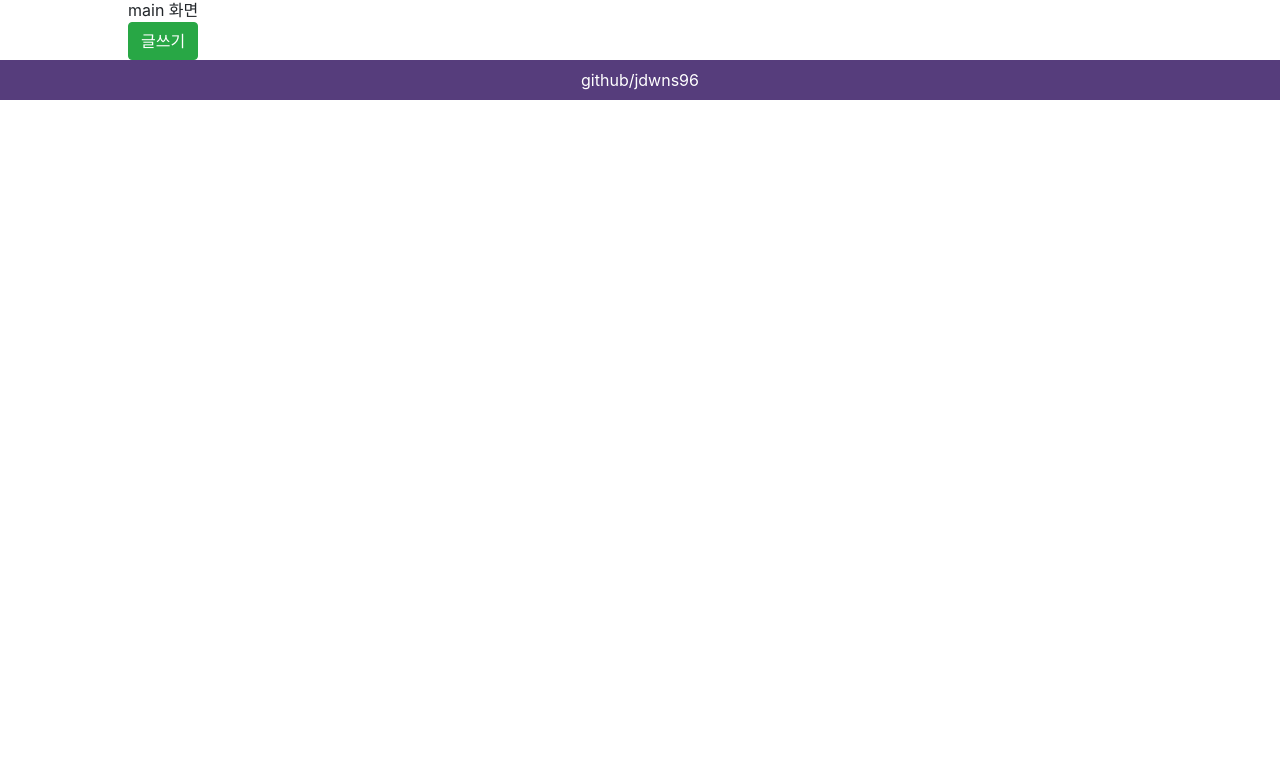
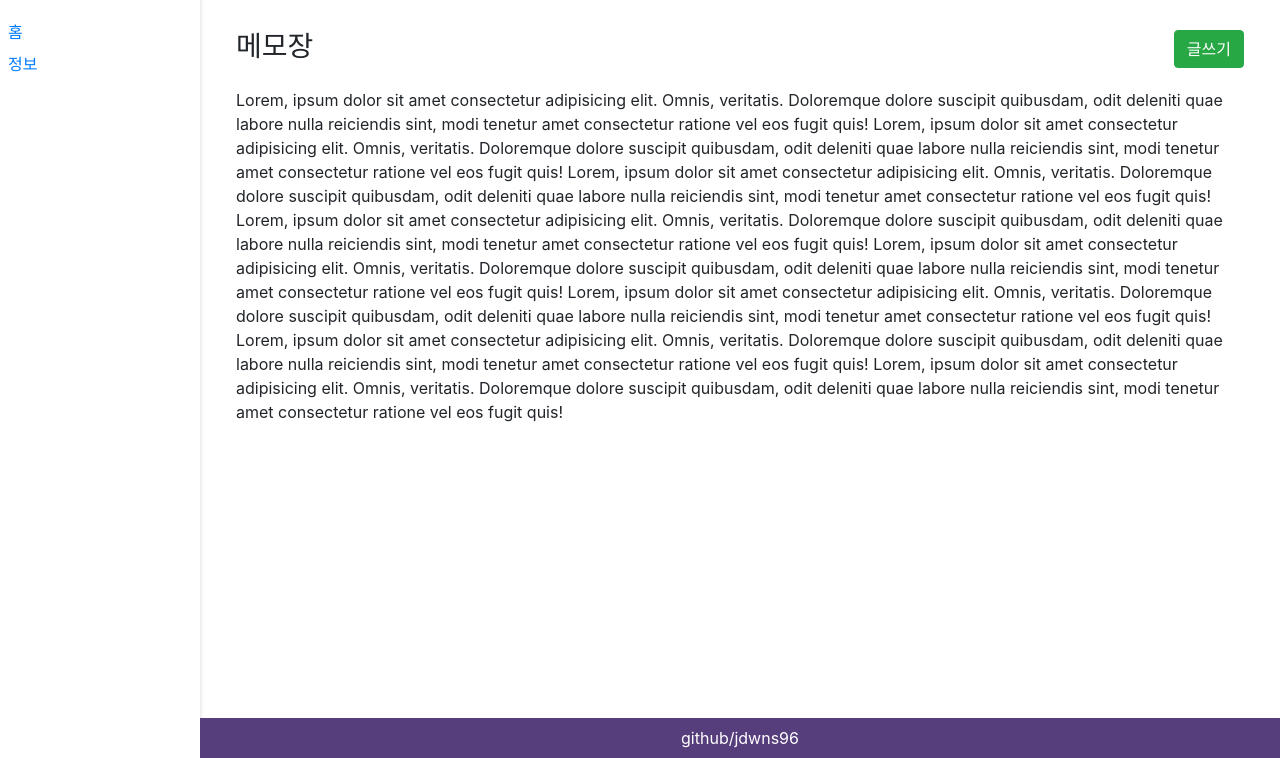
Before and after one commit to jdwns96/Express-Memo, a website: page page/index.html in a window 1280 px wide. Shown: the part 42-800 px from the top of the page. Drawn offline with nearby package versions, Linux system fonts and the light colour scheme; files that its build step writes are made by us from their sources.

Commit message:
[UPDATE] side layout

```diff
--- a/page/index.html
+++ b/page/index.html
@@ -3,15 +3,19 @@
 <!-- base -->
 {% block content %}
 
-<main class="">
-  <div>main 화면</div>
+<main class="px-2 pt-2">
+  <div class="d-flex justify-content-between mt-4 mb-3">
+    <div class="">
+      <h3>메모장</h3>
+    </div>
 
-  <a href="/newpost">
-    <button class="btn btn-success">글쓰기</button>
-  </a>
+    <a href="/newpost">
+      <button class="btn btn-success">글쓰기</button>
+    </a>
+  </div>
 
   {% for data in datas %}
-  <article class="post m-2 p-2 border">
+  <article class="post my-2 p-2 border">
     <input type="hidden" value="{{data.id}}" class="post-id" />
     <div>제목 : {{data.title}}</div>
     <div>내용 : {{data.content}}</div>
@@ -20,7 +24,31 @@
       <button class="post__delete-btn btn btn-danger mx-2">삭제</button>
     </div>
   </article>
-  {% endfor %}
+  {% endfor %} Lorem, ipsum dolor sit amet consectetur adipisicing elit. Omnis,
+  veritatis. Doloremque dolore suscipit quibusdam, odit deleniti quae labore
+  nulla reiciendis sint, modi tenetur amet consectetur ratione vel eos fugit
+  quis! Lorem, ipsum dolor sit amet consectetur adipisicing elit. Omnis,
+  veritatis. Doloremque dolore suscipit quibusdam, odit deleniti quae labore
+  nulla reiciendis sint, modi tenetur amet consectetur ratione vel eos fugit
+  quis! Lorem, ipsum dolor sit amet consectetur adipisicing elit. Omnis,
+  veritatis. Doloremque dolore suscipit quibusdam, odit deleniti quae labore
+  nulla reiciendis sint, modi tenetur amet consectetur ratione vel eos fugit
+  quis! Lorem, ipsum dolor sit amet consectetur adipisicing elit. Omnis,
+  veritatis. Doloremque dolore suscipit quibusdam, odit deleniti quae labore
+  nulla reiciendis sint, modi tenetur amet consectetur ratione vel eos fugit
+  quis! Lorem, ipsum dolor sit amet consectetur adipisicing elit. Omnis,
+  veritatis. Doloremque dolore suscipit quibusdam, odit deleniti quae labore
+  nulla reiciendis sint, modi tenetur amet consectetur ratione vel eos fugit
+  quis! Lorem, ipsum dolor sit amet consectetur adipisicing elit. Omnis,
+  veritatis. Doloremque dolore suscipit quibusdam, odit deleniti quae labore
+  nulla reiciendis sint, modi tenetur amet consectetur ratione vel eos fugit
+  quis! Lorem, ipsum dolor sit amet consectetur adipisicing elit. Omnis,
+  veritatis. Doloremque dolore suscipit quibusdam, odit deleniti quae labore
+  nulla reiciendis sint, modi tenetur amet consectetur ratione vel eos fugit
+  quis! Lorem, ipsum dolor sit amet consectetur adipisicing elit. Omnis,
+  veritatis. Doloremque dolore suscipit quibusdam, odit deleniti quae labore
+  nulla reiciendis sint, modi tenetur amet consectetur ratione vel eos fugit
+  quis!
 </main>
 
 <script>
--- a/page/template/base.html
+++ b/page/template/base.html
@@ -6,6 +6,7 @@
     <meta name="viewport" content="width=device-width, initial-scale=1.0" />
     <link rel="stylesheet" type="text/css" href="/css/global.css" />
     <link rel="stylesheet" type="text/css" href="/css/base.css" />
+    <link rel="stylesheet" type="text/css" href="/css/side.css" />
     <link rel="stylesheet" type="text/css" href="/css/header.css" />
     <link rel="stylesheet" type="text/css" href="/css/footer.css" />
     <link
@@ -22,6 +23,22 @@
   <body>
     <script src="/js/jquery.js"></script>
     <script src="/bootstrap-4.6.1-dist/js/bootstrap.bundle.min.js"></script>
+    <div class="d-flex">
+      <nav class="side">
+        <div class="side__wrapper">
+          <header class="side__header">LOGO</header>
+          <main class="side__body">
+            <ul>
+              <li class="m-2">
+                <a href="/"> 홈 </a>
+              </li>
+              <li class="m-2">
+                <a href="/"> 정보 </a>
+              </li>
+            </ul>
+          </main>
+        </div>
+      </nav>
       <div class="base">
         <!-- header -->
         {% include "template/header.html" %}
@@ -37,5 +54,6 @@
         {% include "template/footer.html" %}
         <!-- footer -->
       </div>
+    </div>
   </body>
 </html>
--- a/public/css/base.css
+++ b/public/css/base.css
@@ -1,10 +1,14 @@
 .base {
   display: flex;
+  overflow: auto;
+  flex: 1;
   flex-direction: column;
   min-height: 100vh;
+  height: 100vh;
 }
 
 .body {
+  flex: 1;
   width: 100%;
   justify-content: center;
   height: 100%;
--- a/public/css/footer.css
+++ b/public/css/footer.css
@@ -1,6 +1,7 @@
 .footer {
   background-color: #563d7c;
   color: #fff;
+  margin-bottom: 4rem;
 }
 
 .footer .footer__wrapper {
@@ -10,3 +11,9 @@
   justify-content: space-between;
   padding: 0 1rem;
 }
+
+@media screen and (min-width: 769px) {
+  .footer {
+    margin-bottom: 0;
+  }
+}
--- /dev/null
+++ b/public/css/side.css
@@ -0,0 +1,25 @@
+.side {
+  display: none;
+  box-shadow: 0 4px 6px rgb(50 50 93 / 11%), 0 1px 3px rgb(0 0 0 / 8%);
+  height: 100vh;
+}
+
+@media screen and (min-width: 769px) {
+  .side {
+    display: block;
+    width: 200px;
+  }
+  .side .side__wrapper {
+    width: 100%;
+  }
+  .side .side__header {
+    color: #000;
+    height: 54px;
+    display: flex;
+    justify-content: center;
+    align-items: center;
+  }
+  .side .side__body {
+    overflow: auto;
+  }
+}
```
Lines whose indentation alone changed are shown as unchanged.
